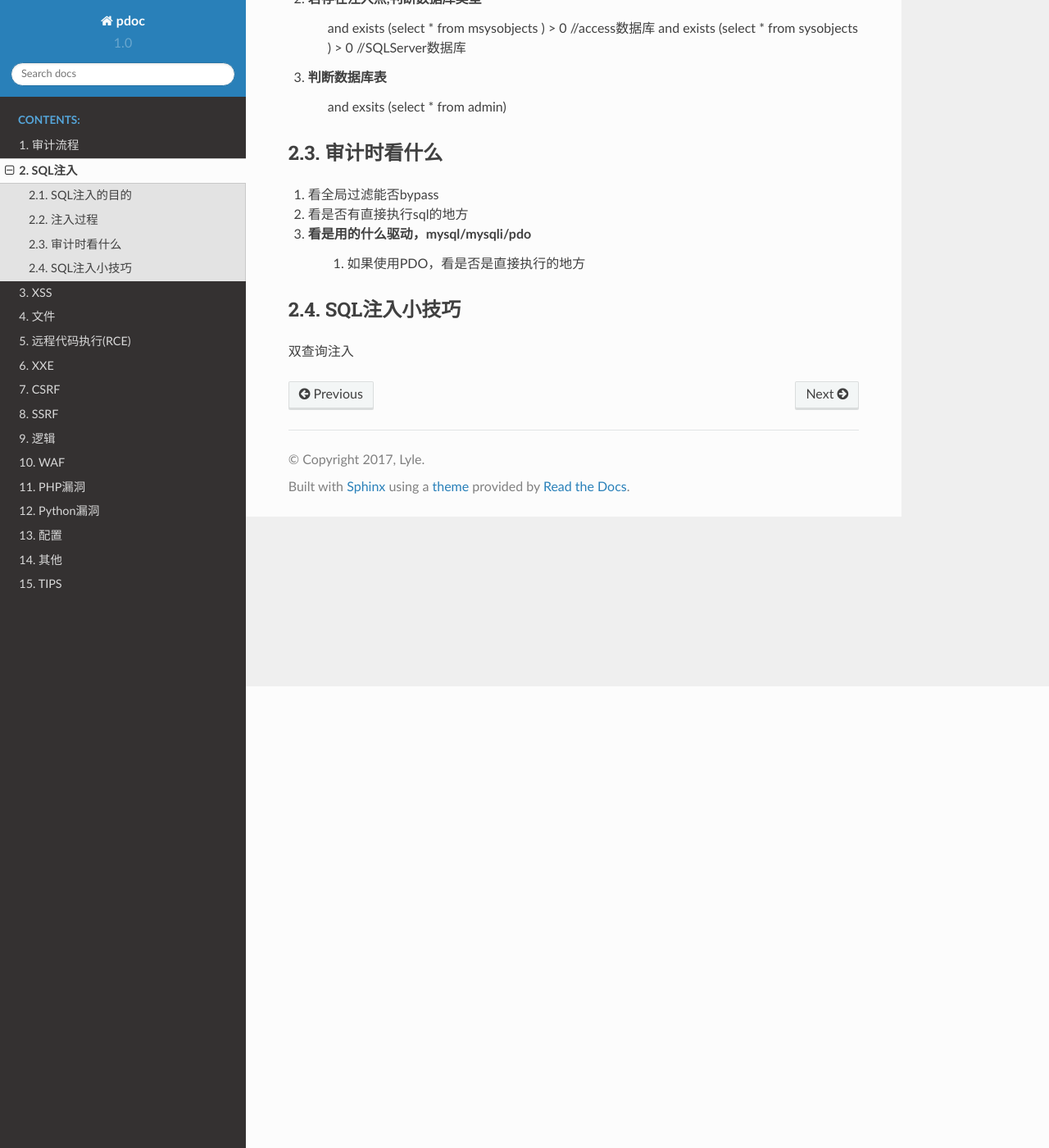
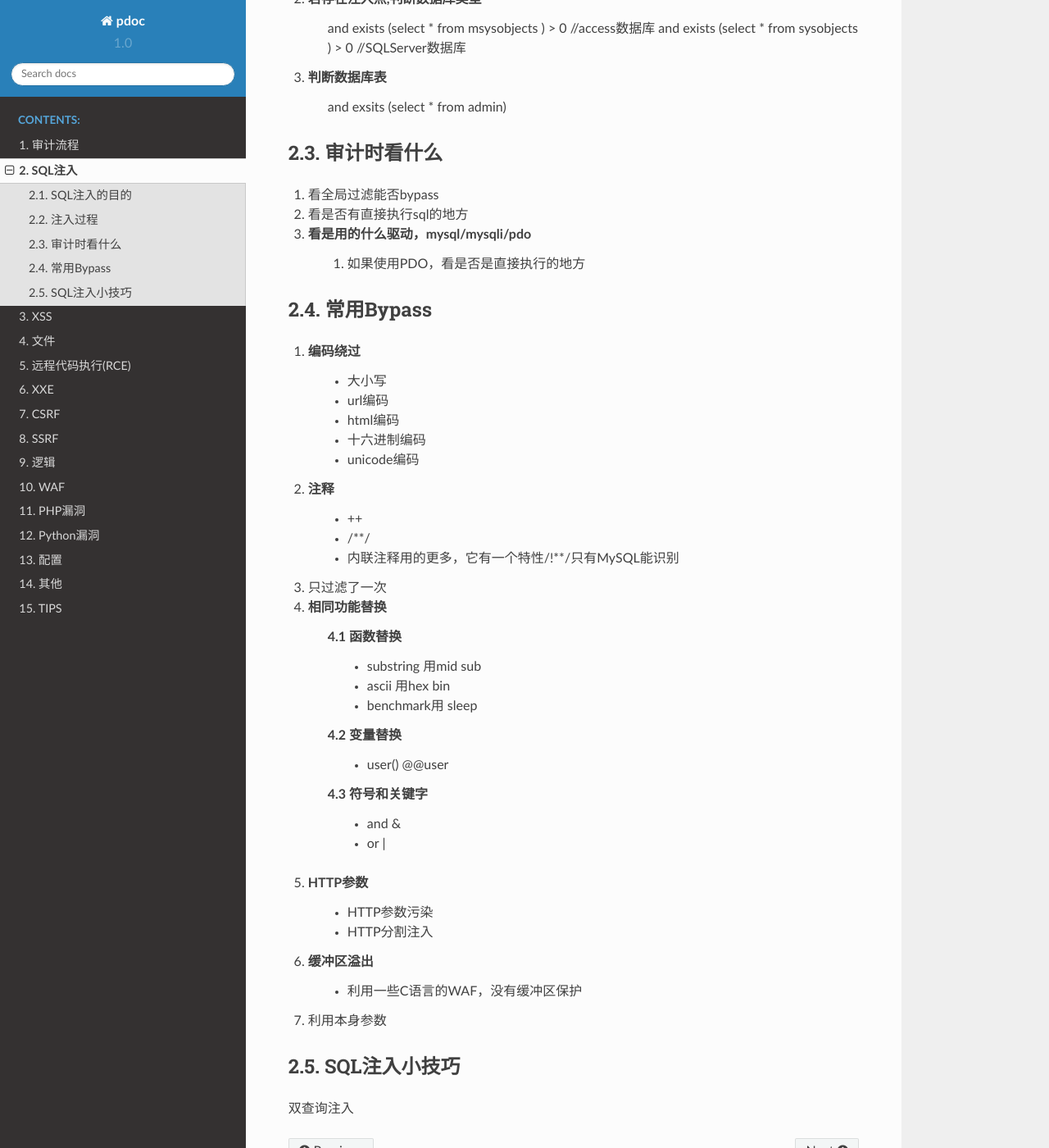
Before and after one commit to LyleMi/Learn-Web-Hacking, a Sphinx documentation site: the page built from web-security/source/sql.rst, in a window 1280 px wide and 1400 px high, scrolled down 563 px. Shown: the whole window at 82% size. Built offline with Sphinx 7.4.7 and the Read the Docs theme 2.0.0, drawn with Linux system fonts in a browser that asks for light colours.

Commit message:
update-my-doc

```diff
--- a/web-security/source/sql.rst
+++ b/web-security/source/sql.rst
@@ -39,6 +39,36 @@ SQL注入的目的
     1. 如果使用PDO，看是否是直接执行的地方
 
 
+常用Bypass
+--------------------------------
+1. 编码绕过
+    - 大小写
+    - url编码
+    - html编码
+    - 十六进制编码
+    - unicode编码
+2. 注释
+    - ++
+    - \/\*\*\/
+    - 内联注释用的更多，它有一个特性/!**/只有MySQL能识别
+3. 只过滤了一次
+4. 相同功能替换
+    4.1 函数替换
+        - substring 用mid sub
+        - ascii 用hex bin
+        - benchmark用 sleep
+    4.2 变量替换
+        - user() @@user
+    4.3 符号和关键字
+        - and &
+        - or |
+5. HTTP参数
+    - HTTP参数污染
+    - HTTP分割注入
+6. 缓冲区溢出
+    - 利用一些C语言的WAF，没有缓冲区保护
+7. 利用本身参数
+
 SQL注入小技巧
 --------------------------------
 双查询注入
```
Also changed, not shown: web-security/source/file.rst (+30 -2 lines).
